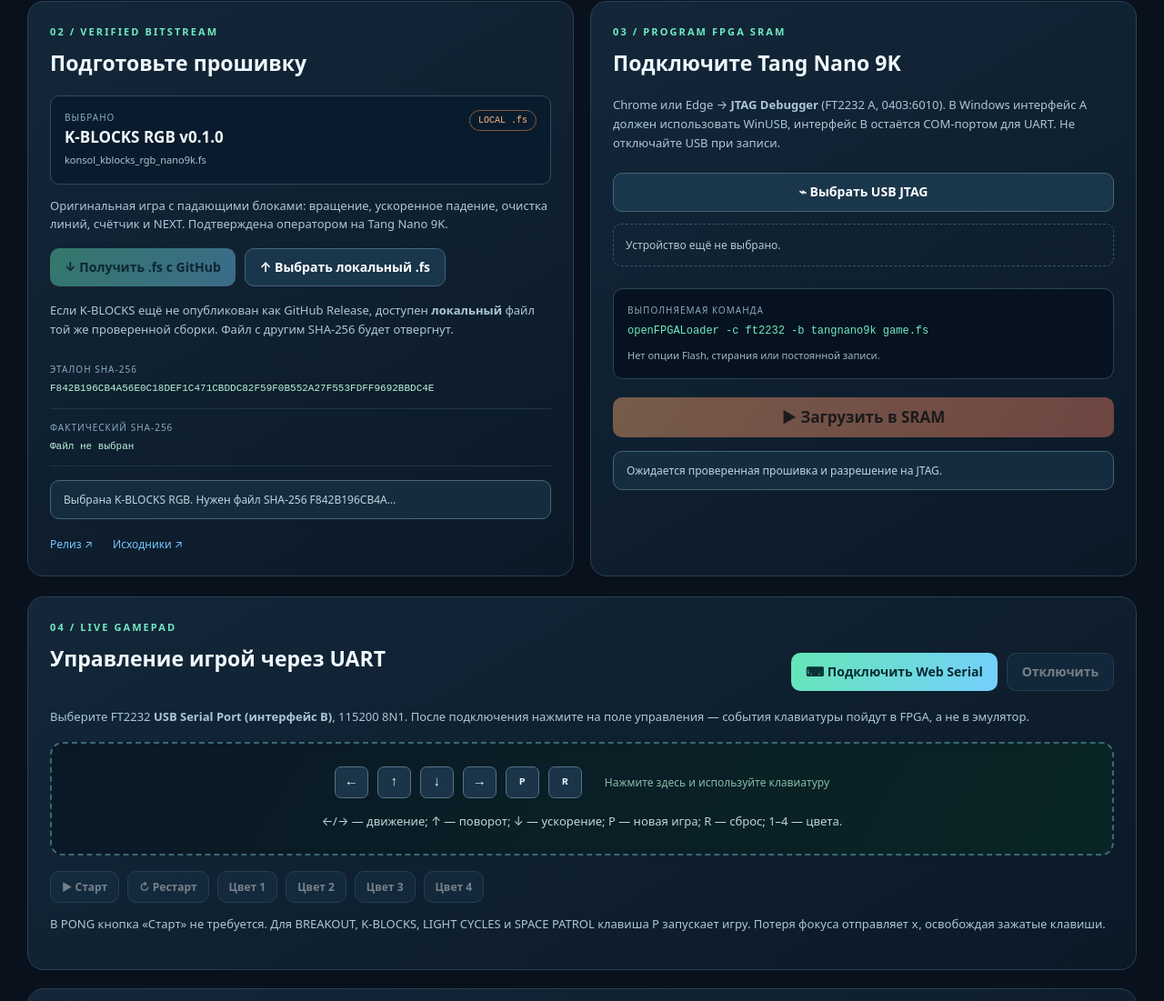
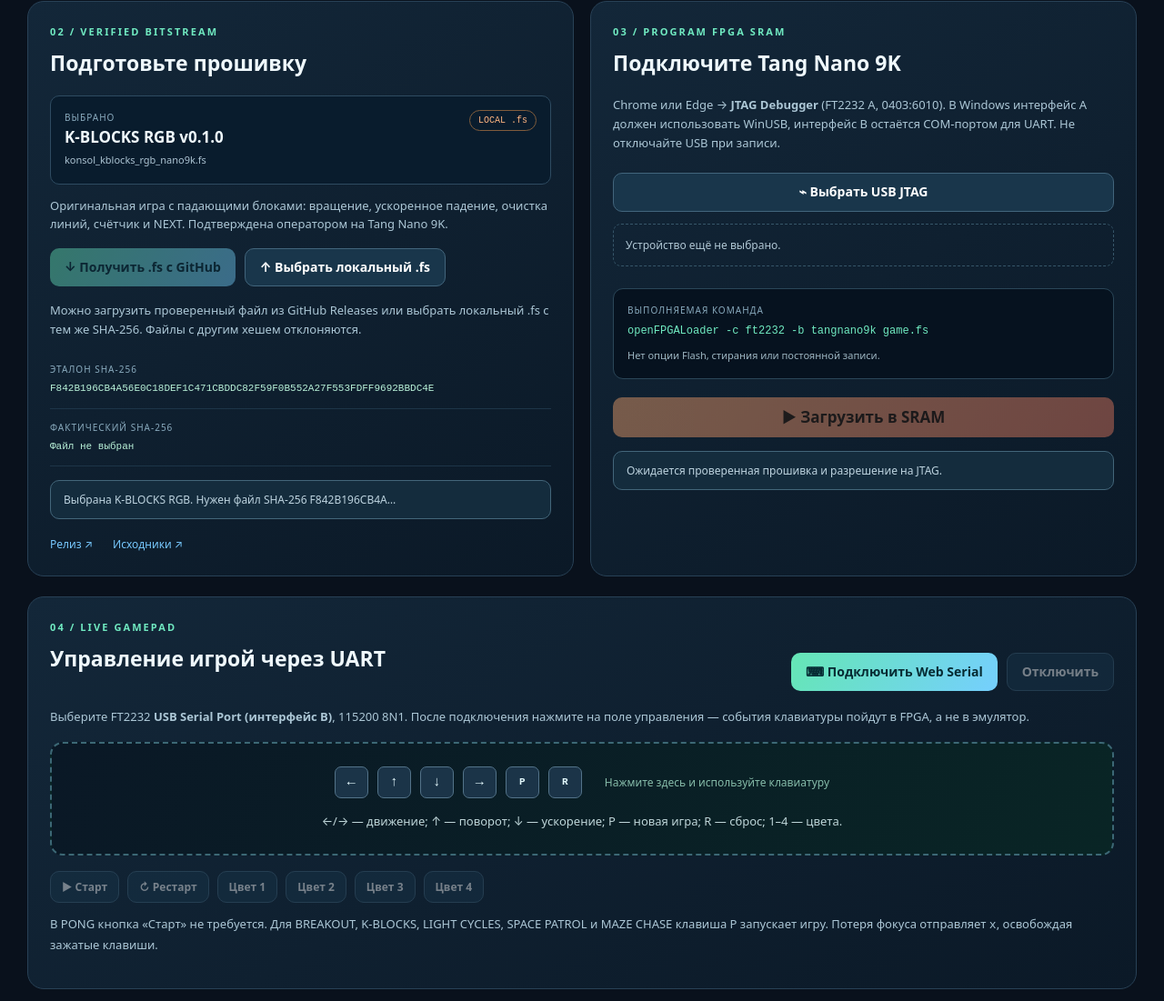
Before and after one commit to AIDevelopersMonster/KonSol-RetroStation, a plain HTML site: page docs/console/index.html in a window 1280 px wide. Shown: the part 1168-2269 px from the top of the page at 91% size. Drawn offline with Linux system fonts and the light colour scheme.

Commit message:
feat(rs007): integrate six-game console and SHA-verified release deployment

```diff
--- a/docs/console/index.html
+++ b/docs/console/index.html
@@ -4,7 +4,7 @@
   <meta charset="utf-8">
   <meta name="viewport" content="width=device-width, initial-scale=1">
   <meta name="theme-color" content="#0b1523">
-  <meta name="description" content="KonSol RetroStation — браузерная игровая консоль и SRAM WebUSB-программатор для Sipeed Tang Nano 9K. Pong, Breakout, K-Blocks, Light Cycles, Space Patrol.">
+  <meta name="description" content="KonSol RetroStation — браузерная игровая консоль и SRAM WebUSB-программатор для Sipeed Tang Nano 9K. Pong, Breakout, K-Blocks, Light Cycles, Space Patrol, Maze Chase.">
   <title>KonSol RetroStation · FPGA GAME CONSOLE</title>
   <link rel="stylesheet" href="./style.css">
   <!-- MIT-licensed coi-serviceworker is downloaded from a pinned version of our existing PiKoSoL loader at Pages build time. -->
@@ -26,7 +26,7 @@
       <section class="hero">
         <div>
           <p class="eyebrow">WEBUSB / FPGA RETRO GAMING</p>
-          <h1>Три игры.<br><span>Одна FPGA.</span></h1>
+          <h1>Шесть игр.<br><span>Одна FPGA.</span></h1>
           <p class="lead">Выберите игру, загрузите проверенный битстрим из GitHub или с ПК, запрограммируйте <strong>только SRAM</strong> и управляйте игрой с клавиатуры через Web Serial. Реальная игровая графика выводится на HDMI.</p>
           <div class="capabilities"><span>GW1NR-9C</span><span>HDMI 640×480</span><span>FT2232 USB</span><span class="safe">SRAM ONLY</span></div>
         </div>
@@ -61,7 +61,7 @@
             <button id="local-button" class="button outline" type="button" disabled>↑ Выбрать локальный .fs</button>
             <input type="file" id="local-file" accept=".fs" hidden>
           </div>
-          <p class="help">Если K-BLOCKS ещё не опубликован как GitHub Release, доступен <b>локальный</b> файл той же проверенной сборки. Файл с другим SHA-256 будет отвергнут.</p>
+          <p class="help">Можно загрузить проверенный файл из GitHub Releases или выбрать локальный .fs с тем же SHA-256. Файлы с другим хешем отклоняются.</p>
           <div class="checksum"><span>ЭТАЛОН SHA-256</span><code id="expected-sha">—</code></div>
           <div class="checksum"><span>ФАКТИЧЕСКИЙ SHA-256</span><code id="actual-sha">Файл не выбран</code></div>
           <div class="result neutral" id="verification-status" role="status">Для программирования необходим точный SHA-256 PASS.</div>
@@ -88,7 +88,7 @@
           <p id="controls-description">Для каждой игры назначение клавиш своё.</p>
         </div>
         <div class="quick"><button class="button outline quick-cmd" data-command="p" type="button" disabled>▶ Старт</button><button class="button outline quick-cmd" data-command="r" type="button" disabled>↻ Рестарт</button><button class="button outline quick-cmd" data-command="1" type="button" disabled>Цвет 1</button><button class="button outline quick-cmd" data-command="2" type="button" disabled>Цвет 2</button><button class="button outline quick-cmd" data-command="3" type="button" disabled>Цвет 3</button><button class="button outline quick-cmd" data-command="4" type="button" disabled>Цвет 4</button></div>
-        <p class="help">В PONG кнопка «Старт» не требуется. Для BREAKOUT, K-BLOCKS, LIGHT CYCLES и SPACE PATROL клавиша P запускает игру. Потеря фокуса отправляет <code>x</code>, освобождая зажатые клавиши.</p>
+        <p class="help">В PONG кнопка «Старт» не требуется. Для BREAKOUT, K-BLOCKS, LIGHT CYCLES, SPACE PATROL и MAZE CHASE клавиша P запускает игру. Потеря фокуса отправляет <code>x</code>, освобождая зажатые клавиши.</p>
       </section>
 
       <section class="panel event-log"><div class="log-head"><div><p class="eyebrow">05 / DIAGNOSTICS</p><h2>Журнал программатора</h2></div><div class="log-actions"><button id="clear-log" class="button text-button" type="button">Очистить</button><button id="download-log" class="button text-button" type="button">Сохранить .txt</button></div></div><pre id="log" role="log" aria-live="off">KonSol RetroStation · WebUSB JTAG + Web Serial
```
